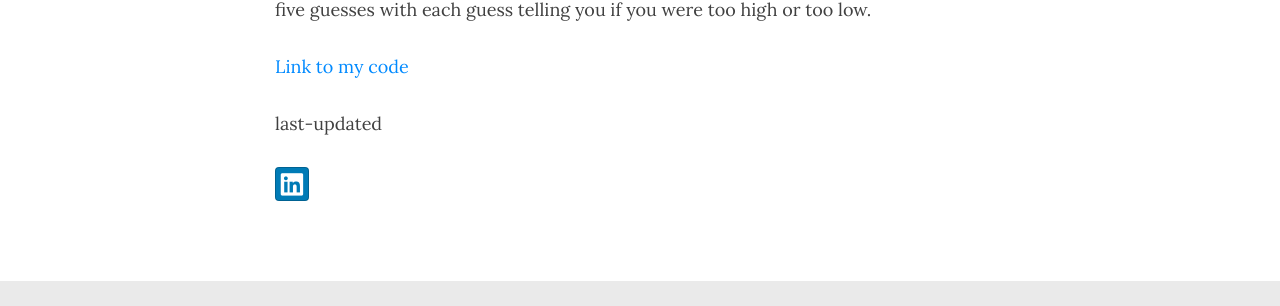
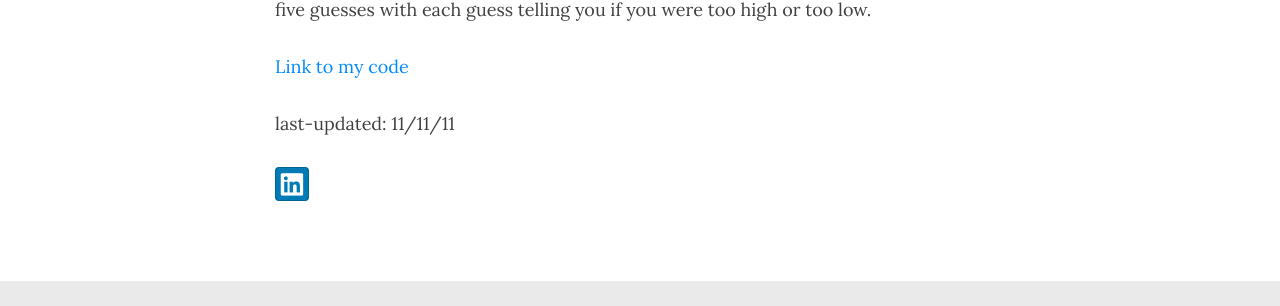
Before and after one commit to gallowayevanengineer/gallowayevanengineer.github.io, a Jekyll site: the page built from _posts/2025-10-13-Python-Projects.md, in a window 1280 px wide and 962 px high. Shown: the part 450-756 px from the top of the window. Built offline with Jekyll 4.4.1, drawn with Linux system fonts in a browser that asks for light colours; comment, search, counter and statistics services are not loaded.

Commit message:
Update 2025-10-13-Python-Projects.md

```diff
--- a/_posts/2025-10-13-Python-Projects.md
+++ b/_posts/2025-10-13-Python-Projects.md
@@ -10,4 +10,4 @@ This project involved getting the basic of Python like commenting, printing, and
 
 [Link to my code](/assets/data/Python_Fun.py)
 
-last-updated
+last-updated: 11/11/11
```
